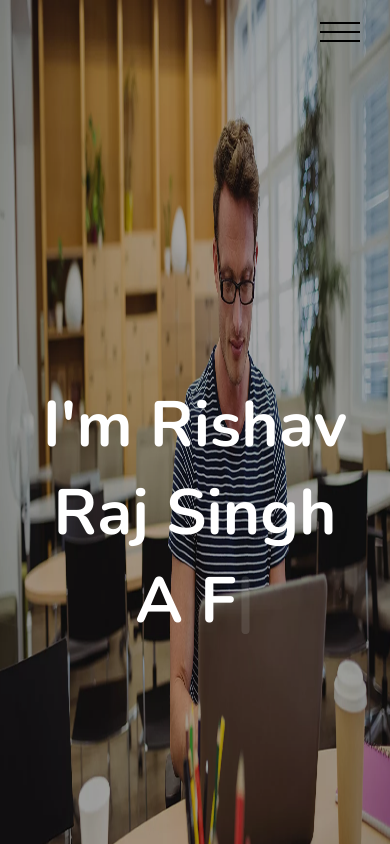
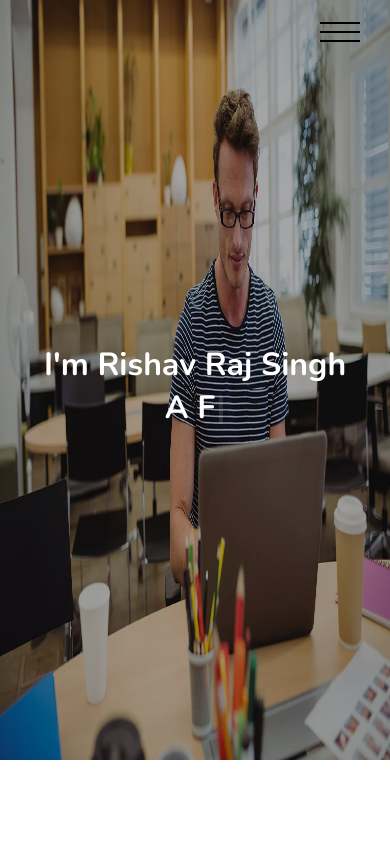
Before and after one commit to TheDa21crj/Portfolio, a React (Create React App) app: page / in a window 390 px wide. Shown: the top 844 px of the page. Built offline with nearby package versions, Linux system fonts and the light colour scheme.

Commit message:
making responsive

```diff
--- a/src/Components/CSS/Header.module.css
+++ b/src/Components/CSS/Header.module.css
@@ -36,3 +36,36 @@
 .overlay {
     z-index: 2;
 }
+
+@media only screen and (max-width: 800px) {
+    .imgTag,
+    .headmDiv {
+        height: 100vh;
+    }
+    .headmDiv {
+        font-size: 3rem;
+    }
+}
+
+@media only screen and (max-width: 550px) {
+    .imgTag,
+    .headmDiv {
+        height: 90vh;
+    }
+    .headmDiv {
+        font-size: 2rem;
+    }
+}
+
+@media only screen and (max-width: 400px) {
+    .imgTag,
+    .headmDiv {
+        min-height: 50vh;
+    }
+}
+
+@media only screen and (max-width: 355px) {
+    .headmDiv {
+        font-size: 1.5rem;
+    }
+}
```
